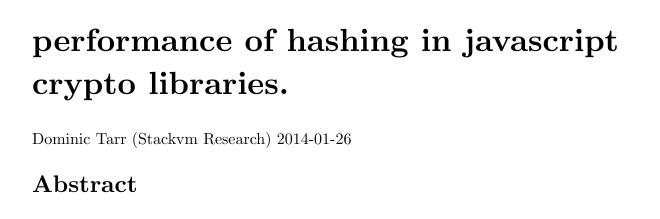
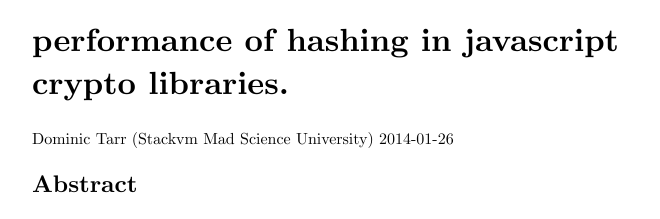
Before and after one commit to dominictarr/crypto-bench, a website: page index.html in a window 1280 px wide. Shown: the top 219 px of the page, without its empty margins (308-968 px from the left). Drawn offline with Linux system fonts and the light colour scheme.

Commit message:
update static

```diff
--- a/index.html
+++ b/index.html
@@ -7,7 +7,7 @@
   <body>
     <div id=content>
     <h1 id="performance-of-hashing-in-javascript-crypto-libraries-">performance of hashing in javascript crypto libraries.</h1>
-<p>Dominic Tarr (Stackvm Research) 2014-01-26</p>
+<p>Dominic Tarr (Stackvm Mad Science University) 2014-01-26</p>
 <h2 id="abstract">Abstract</h2>
 <p>The performance of a cryptography library is not it&#39;s most important consideration,
 but performance is still highly important. If performance is too low, it affects the usability,
```
